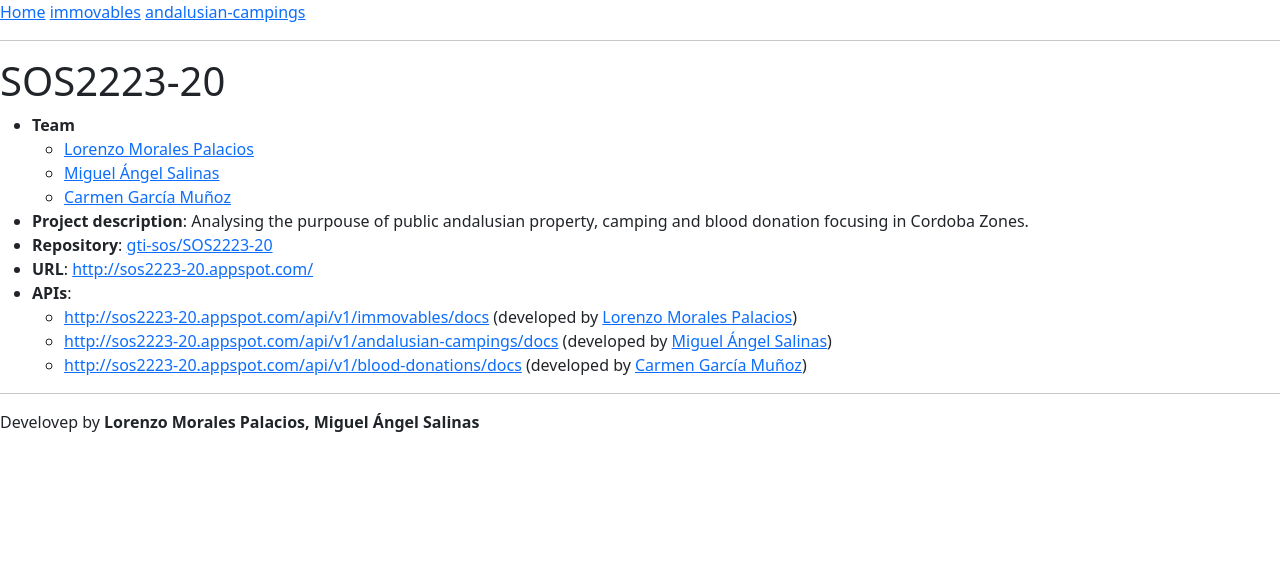
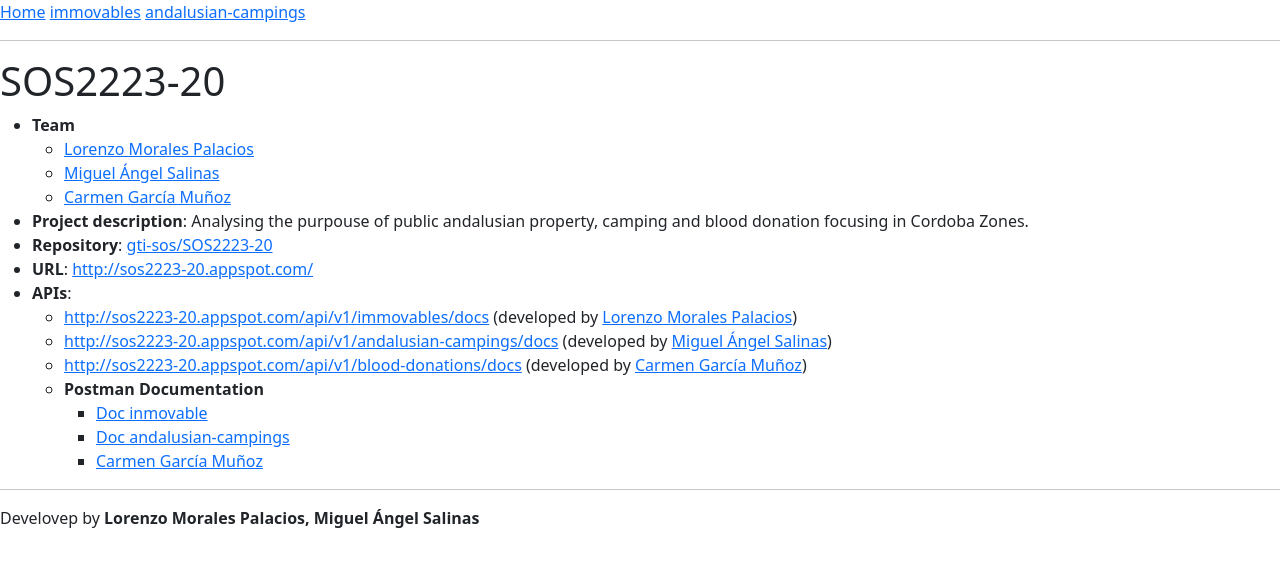
Before and after one commit to gti-sos/sos2223-20, a SvelteKit app in the folder frontend/: page / in a window 1280 px wide. Shown: the top 566 px of the page. Built offline with nearby package versions, Linux system fonts and the light colour scheme.

Commit message:
postmandoc

```diff
--- a/frontend/src/routes/+page.svelte
+++ b/frontend/src/routes/+page.svelte
@@ -18,6 +18,13 @@
             <li><a href="http://sos2223-20.appspot.com/api/v1/andalusian-campings/docs" rel="nofollow">http://sos2223-20.appspot.com/api/v1/andalusian-campings/docs</a> (developed by <a href="https://github.com/salinosaso">Miguel Ángel Salinas</a>)</li>
             <li><a href="http://sos2223-20.appspot.com/api/v1/blood-donations/docs" rel="nofollow">http://sos2223-20.appspot.com/api/v1/blood-donations/docs</a> (developed by <a href="https://github.com/cargarmun">Carmen García Muñoz</a>)</li>
 
+            <li><strong>Postman Documentation</strong>
+                <ul dir="auto">
+                <li><a href="https://github.com/Lukmare">Doc inmovable </a></li>
+                <li><a href="https://documenter.getpostman.com/view/26063155/2s93K1oeqs">Doc andalusian-campings</a></li>
+                <li><a href="https://github.com/cargarmun">Carmen García Muñoz </a></li>
+                </ul>
+                </li>
         </ul>
             </li>
             </ul>
```
